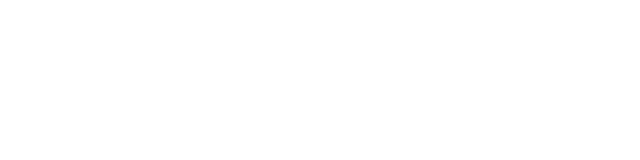
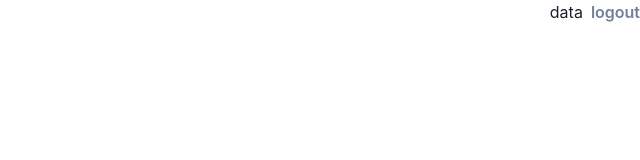
Before and after one commit to WRHR/budgeteer-app, a Next.js app: page / in a window 1280 px wide. Shown: the top 160 px of the page, without its empty margins (640-1280 px from the left). Built offline with nearby package versions, Linux system fonts and the light colour scheme.

Commit message:
Create navbar

```diff
--- /dev/null
+++ b/components/NavBar.tsx
@@ -0,0 +1,34 @@
+import React from "react";
+import NextLink from "next/link";
+import { Box, Flex, Link, Button } from "@chakra-ui/react";
+
+interface NavBarProps {}
+
+export const NavBar: React.FC<NavBarProps> = ({}) => {
+  const me = "data";
+  let body = null;
+  if (!me) {
+    body = (
+      <>
+        <NextLink href="/login">
+          <Link>login</Link>
+        </NextLink>
+        <NextLink href="/register">
+          <Link>register</Link>
+        </NextLink>
+      </>
+    );
+  } else {
+    body = (
+      <Flex>
+        <Box mr={2}>{me}</Box>
+        <Button variant="link">logout</Button>
+      </Flex>
+    );
+  }
+  return (
+    <Flex>
+      <Box ml={"auto"}>{body}</Box>
+    </Flex>
+  );
+};
--- a/pages/index.tsx
+++ b/pages/index.tsx
@@ -1,5 +1,6 @@
-import Head from 'next/head'
-import styles from '../styles/Home.module.css'
+import Head from "next/head";
+import { NavBar } from "../components/NavBar";
+import styles from "../styles/Home.module.css";
 
 export default function Home() {
   // check for user
@@ -8,9 +9,9 @@
   //add expense
   //clickable charts (pie break down by category)
 
-
   return (
     <>
+      <NavBar />
     </>
-  )
+  );
 }
```
